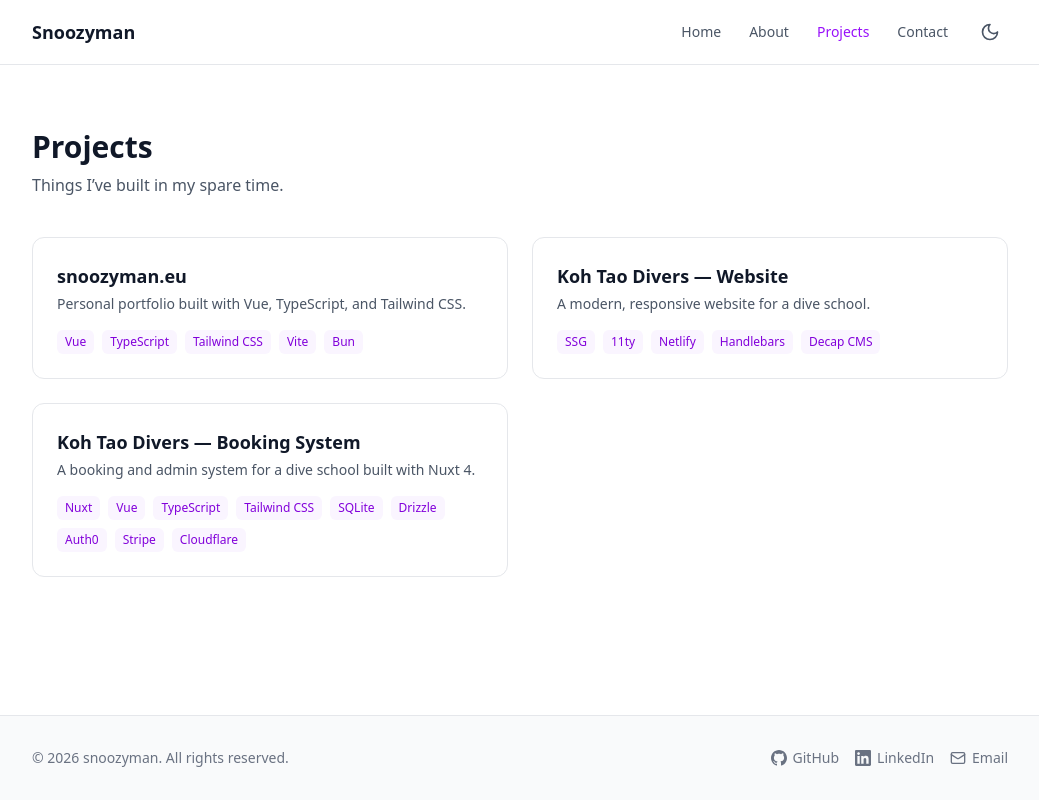
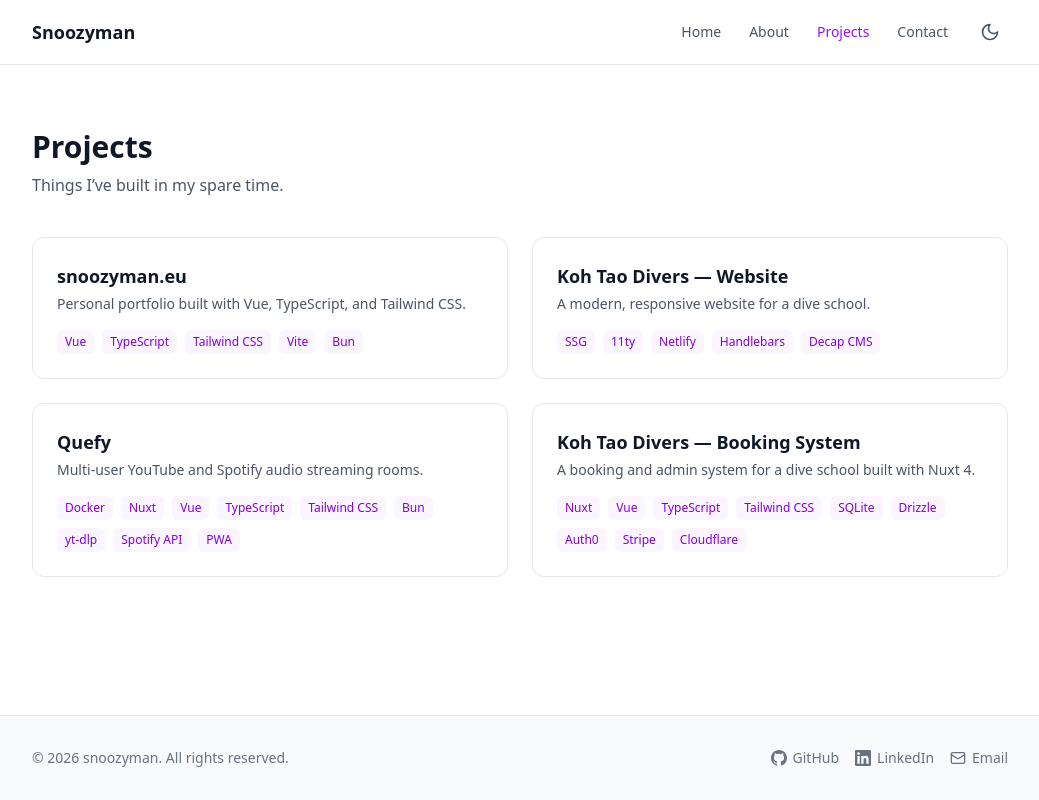
Before and after one commit to Snoozyman/snoozyman.eu, a Vue app: page /projects in a window 1280 px wide. Shown: the whole page, without its empty margins (120-1159 px from the left). Built offline with nearby package versions, Linux system fonts and the light colour scheme.

Commit message:
add: added new project quefy to projects

```diff
--- a/src/data/projects.ts
+++ b/src/data/projects.ts
@@ -39,6 +39,34 @@ export const projects: Project[] = [
     },
   },
   {
+    slug: "quefy",
+    title: "Quefy",
+    description: "Multi-user YouTube and Spotify audio streaming rooms.",
+    longDescription:
+      "Real-time collaborative audio streaming platform where users create rooms, share a code, and listen to music together. Features YouTube audio extraction via yt-dlp, Spotify Web Playback SDK integration, SSE-based real-time room state sync, PWA support, and a responsive UI built with Nuxt UI v4.",
+    tags: [
+      "Docker",
+      "Nuxt",
+      "Vue",
+      "TypeScript",
+      "Tailwind CSS",
+      "Bun",
+      "yt-dlp",
+      "Spotify API",
+      "PWA",
+    ],
+    highlights: [
+      "Real-time room state sync via Server-Sent Events with polling fallback",
+      "YouTube audio streaming with yt-dlp backend",
+      "Spotify Web Playback SDK integration with Premium account support",
+      "Progressive Web App with offline support",
+      "Responsive dark-themed UI",
+    ],
+    links: {
+      github: "https://github.com/Snoozyman/quefy",
+    },
+  },
+  {
     slug: "ktd-booking",
     title: "Koh Tao Divers — Booking System",
     description:
```
